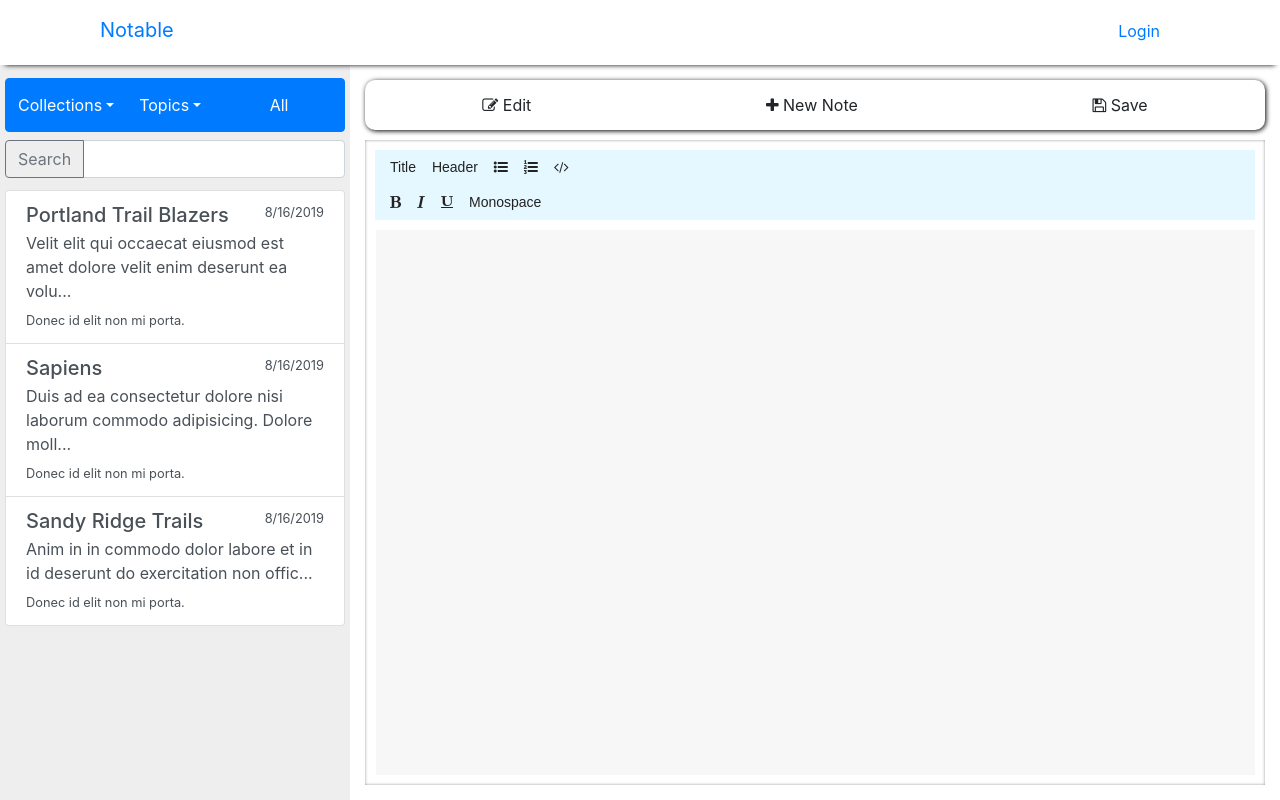
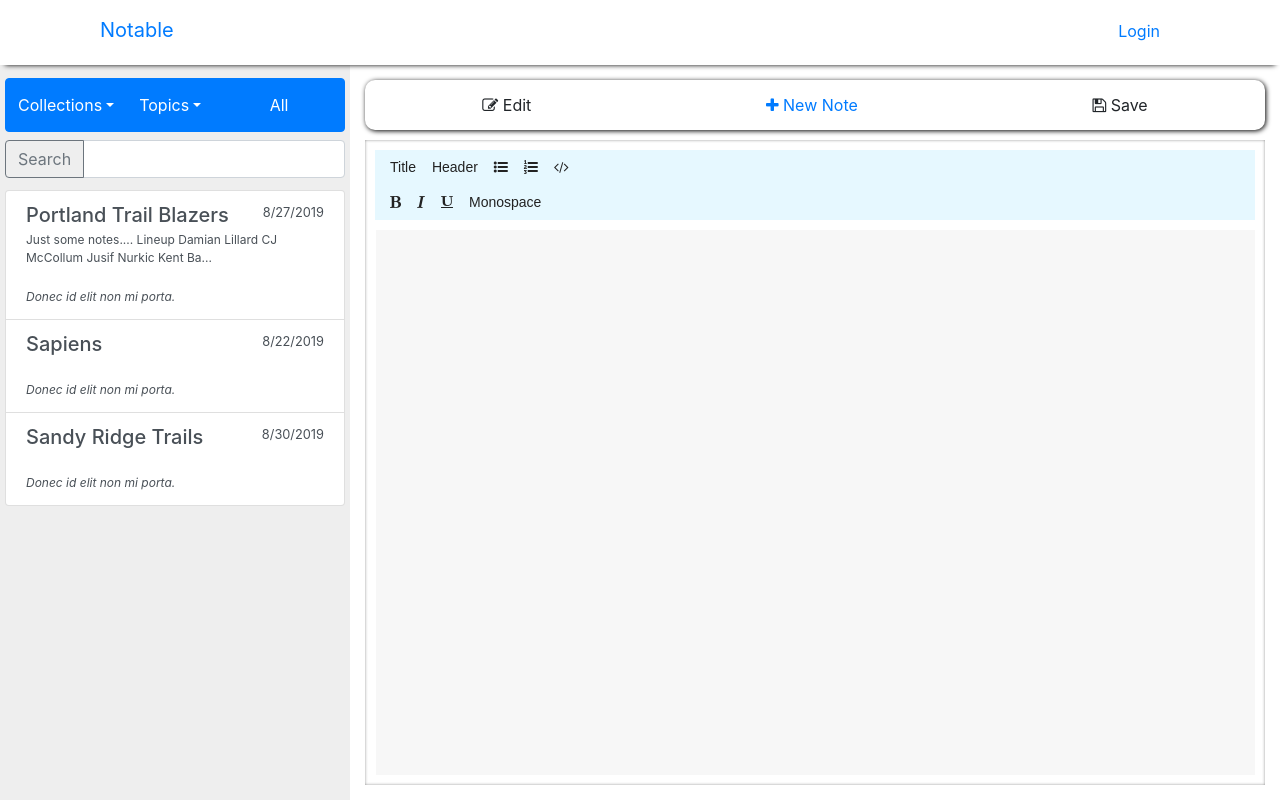
Before and after one commit to austinlords/notable, a React (Create React App) app: page /notes/fg0gr34hgioa98g4 in a window 1280 px wide. Built offline with nearby package versions, Linux system fonts and the light colour scheme.

Commit message:
save notes enabled

```diff
--- a/src/App.js
+++ b/src/App.js
@@ -16,6 +16,7 @@ class App extends Component {
         <NavBar />
         <main className="app-background">
           <Switch>
+            <Route path="/notes/:id" component={Notes} />
             <Route path="/notes" component={Notes} />
             <Redirect from="/" exact to="/notes" />
           </Switch>
--- a/src/components/editor-menu.jsx
+++ b/src/components/editor-menu.jsx
@@ -1,17 +1,20 @@
 import React from "react";
+import { Link } from "react-router-dom";
 
-const EditorMenu = props => {
+const EditorMenu = ({ save }) => {
   return (
     <div className="editor-menu">
       <div className="clickable editor-menu-option">
         <i className="fa fa-pencil-square-o" aria-hidden="true" />
         <span> Edit</span>
       </div>
-      <div className="clickable editor-menu-option">
-        <i className="fa fa-plus" aria-hidden="true" />
-        <span> New Note</span>
-      </div>
-      <div className="clickable editor-menu-option">
+      <Link to="/notes/new">
+        <div className="clickable editor-menu-option">
+          <i className="fa fa-plus" aria-hidden="true" />
+          <span> New Note</span>
+        </div>
+      </Link>
+      <div className="clickable editor-menu-option" onClick={save}>
         <i className="fa fa-floppy-o" aria-hidden="true" />
         <span> Save</span>
       </div>
--- a/src/components/notes.jsx
+++ b/src/components/notes.jsx
@@ -3,15 +3,16 @@ import EditorMenu from "./editor-menu";
 import DraftEditor from "./draftEditor";
 import { EditorState, convertToRaw, convertFromRaw } from "draft-js";
 import SideBar from "./sideBar";
+import { getNotes } from "../services/fakePostsService";
 import "../css/notes.css";
 
 class Notes extends Component {
   constructor(props) {
     super(props);
     this.state = {
-      allNotes: {},
+      allNotes: getNotes(),
       errors: {},
-      selected: "",
+      selected: this.props.match.params.id,
       editorState: EditorState.createEmpty()
     };
 
@@ -22,11 +23,27 @@ class Notes extends Component {
     };
 
     // persistent DraftEditor content in local storage on refresh
-    const content = window.localStorage.getItem("content");
-    if (content)
+    this.content = window.localStorage.getItem("content");
+    if (this.content)
       this.state.editorState = EditorState.createWithContent(
-        convertFromRaw(JSON.parse(content))
+        convertFromRaw(JSON.parse(this.content))
       );
+  }
+
+  componentDidMount() {
+    this.populateEditor();
+  }
+
+  populateEditor() {
+    try {
+      const noteId = this.state.selected;
+      if (noteId === "new") {
+        this.setState({ editorState: EditorState.createEmpty() });
+        return;
+      }
+    } catch (ex) {
+      console.log(ex);
+    }
   }
 
   saveContent = content => {
@@ -36,13 +53,51 @@ class Notes extends Component {
     );
   };
 
+  generatePreview(content, title) {
+    let preview = "";
+    for (let i = 0; i < content.blocks.length; i++) {
+      let c = content.blocks[i];
+      if (c.text === title) continue;
+      else if (preview.length + c.text.length < 75) {
+        preview += `${c.text} `;
+        continue;
+      } else {
+        let dif = 75 - preview.length;
+        let part = c.text.slice(0, dif);
+        preview += `${part}...`;
+        break;
+      }
+    }
+    return preview;
+  }
+
+  save = () => {
+    const allNotes = [...this.state.allNotes];
+    const data = {};
+    const strContent = window.localStorage.content;
+    const currentContent = JSON.parse(strContent);
+    const title = currentContent.blocks.find(n => n.type === "header-one");
+    if (title) data.title = title.text;
+
+    data.content = strContent;
+    data.updated = new Date();
+    data.preview = this.generatePreview(currentContent, data.title);
+    if (!title) data.title = data.preview;
+    data._id = Math.floor(Math.random() * 9999999999).toString();
+
+    allNotes.push(data);
+    this.setState({ allNotes });
+    console.log(data);
+  };
+
   render() {
-    const { editorState } = this.state;
+    const { editorState, allNotes } = this.state;
+
     return (
       <div className="app-page">
-        <SideBar editorState={editorState} />
+        <SideBar editorState={editorState} allNotes={allNotes} />
         <div className="editor-window">
-          <EditorMenu editorState={editorState} />
+          <EditorMenu editorState={editorState} save={this.save} />
           <DraftEditor onChange={this.onChange} editorState={editorState} />
         </div>
       </div>
--- a/src/components/notesPreview.jsx
+++ b/src/components/notesPreview.jsx
@@ -1,10 +1,10 @@
 import React from "react";
-import { posts, getPosts } from "../services/fakePostsService";
+import { Link } from "react-router-dom";
 
-function shortContent(content) {
+/*function shortContent(content) {
   if (content.length < 75) return content;
   return content.slice(0, 75) + "...";
-}
+}*/
 
 /*function shortTags(tags) {
   let totalLength = tags.reduce((a, c) => (a += c.length), 0);
@@ -12,22 +12,24 @@ function shortContent(content) {
   for (let i = 0; i < tags.length; i++) {}
 }*/
 
-const NotesPreview = props => {
+const NotesPreview = ({ allNotes }) => {
+  const notes = allNotes;
+
   return (
-    <div className="list-group">
-      {posts.map(p => (
-        <a
+    <div className="list-group preview-section">
+      {notes.map(p => (
+        <Link
           key={p._id}
-          href="#"
+          to={`/notes/${p._id}`}
           className="list-group-item list-group-item-action"
         >
           <div className="d-flex w-100 justify-content-between">
             <h5 className="mb-1">{p.title}</h5>
             <small>{p.updated.toLocaleDateString()}</small>
           </div>
-          <p className="mb-1">{shortContent(p.content)}</p>
-          <small>Donec id elit non mi porta.</small>
-        </a>
+          <p className="preview-text">{p.preview}</p>
+          <small className="preview-tags">Donec id elit non mi porta.</small>
+        </Link>
       ))}
     </div>
   );
--- a/src/components/sideBar.jsx
+++ b/src/components/sideBar.jsx
@@ -3,12 +3,12 @@ import NotesFilter from "./notesFilter";
 import NotesPreview from "./notesPreview";
 import NotesSearch from "./notesSearch";
 
-const SideBar = () => {
+const SideBar = props => {
   return (
     <div className="app-sidebar">
       <NotesFilter />
       <NotesSearch />
-      <NotesPreview />
+      <NotesPreview allNotes={props.allNotes} />
     </div>
   );
 };
--- a/src/css/notes.css
+++ b/src/css/notes.css
@@ -18,6 +18,19 @@
   grid-template-rows: 70px 50px auto;
   grid-template-areas: "filter" "search" "content";
   overflow: auto;
+}
+
+.preview-section {
+  overflow-y: scroll;
+}
+
+.preview-text {
+  font-size: 12px;
+}
+
+.preview-tags {
+  font-size: 12px;
+  font-style: italic;
 }
 
 .editor-window {
--- a/src/services/fakePostsService.js
+++ b/src/services/fakePostsService.js
@@ -1,11 +1,14 @@
-export const posts = [
+export const notes = [
   {
     _id: "fg0gr34hgioa98g4",
     title: "Portland Trail Blazers",
-    content:
-      "Velit elit qui occaecat eiusmod est amet dolore velit enim deserunt ea voluptate cillum. Labore dolor eu sunt sit sit ea non proident adipisicing ea. Eiusmod adipisicing amet excepteur ea et reprehenderit nostrud sint aliqua veniam laboris. Sit consequat ipsum in eu anim excepteur in sint ipsum. Nulla anim pariatur cupidatat culpa laborum laboris veniam aute id. Nostrud proident ad magna esse veniam magna esse minim ipsum voluptate sint proident deserunt. Magna cillum sunt laboris est elit minim ut sint in adipisicing irure nostrud.",
+    content: `{"blocks":[{"key":"d44gr","text":"Portland Trail Blazers","type":"header-one","depth":0,"inlineStyleRanges":[],"entityRanges":[],"data":{}},{"key":"rhc1","text":"Just some notes....","type":"unstyled","depth":0,"inlineStyleRanges":[],"entityRanges":[],"data":{}},{"key":"81bq5","text":"","type":"unstyled","depth":0,"inlineStyleRanges":[],"entityRanges":[],"data":{}},{"key":"20eqn","text":"Lineup","type":"header-three","depth":0,"inlineStyleRanges":[{"offset":0,"length":6,"style":"UNDERLINE"}],"entityRanges":[],"data":{}},{"key":"46tkh","text":"Damian Lillard","type":"unordered-list-item","depth":0,"inlineStyleRanges":[],"entityRanges":[],"data":{}},{"key":"aboo4","text":"CJ McCollum","type":"unordered-list-item","depth":0,"inlineStyleRanges":[],"entityRanges":[],"data":{}},{"key":"fupsb","text":"Jusif Nurkic","type":"unordered-list-item","depth":0,"inlineStyleRanges":[],"entityRanges":[],"data":{}},{"key":"c3u3r","text":"Kent Bazemore","type":"unordered-list-item","depth":0,"inlineStyleRanges":[],"entityRanges":[],"data":{}},{"key":"5cr5i","text":"Rodney Hood","type":"unordered-list-item","depth":0,"inlineStyleRanges":[],"entityRanges":[],"data":{}}],"entityMap":{}}`,
+    preview:
+      "Just some notes....  Lineup Damian Lillard CJ McCollum Jusif Nurkic Kent Ba...",
     tags: ["Portland", "Sports", "Basketball"],
-    updated: new Date()
+    updated: new Date(
+      "Thu Aug 26 2019 20:35:42 GMT-0700 (Pacific Daylight Time)"
+    )
   },
   {
     _id: "yh533g54yh5335y4gs4",
@@ -13,7 +16,9 @@ export const posts = [
     content:
       "Duis ad ea consectetur dolore nisi laborum commodo adipisicing. Dolore mollit nulla ex est culpa exercitation voluptate officia fugiat occaecat eu. Velit officia cillum dolor aliquip labore veniam adipisicing cupidatat quis. Dolore excepteur tempor est excepteur aute cupidatat reprehenderit. Commodo fugiat quis ea irure veniam. Minim do mollit eiusmod quis anim.",
     tags: ["Books", "History"],
-    updated: new Date()
+    updated: new Date(
+      "Thu Aug 21 2019 20:35:42 GMT-0700 (Pacific Daylight Time)"
+    )
   },
   {
     _id: "hq34g8vgbnbwoihs2adf",
@@ -21,10 +26,14 @@ export const posts = [
     content:
       "Anim in in commodo dolor labore et in id deserunt do exercitation non officia. Ea aliqua incididunt magna adipisicing adipisicing incididunt aliqua irure id laboris occaecat adipisicing. Nostrud occaecat do laborum in ex commodo commodo aliqua incididunt officia ipsum aliqua aute. In magna Lorem labore exercitation culpa sit ex eiusmod laborum do et aliqua. Excepteur sunt anim est in tempor ut aute aliqua fugiat.",
     tags: ["Portland", "Mountain Biking"],
-    updated: new Date()
+    updated: new Date(
+      "Thu Aug 29 2019 20:35:42 GMT-0700 (Pacific Daylight Time)"
+    )
   }
 ];
 
-export function getPosts() {
-  return posts.filter(p => p);
+export function getNotes() {
+  return notes.filter(p => p);
 }
+
+export function getTime() {}
```
